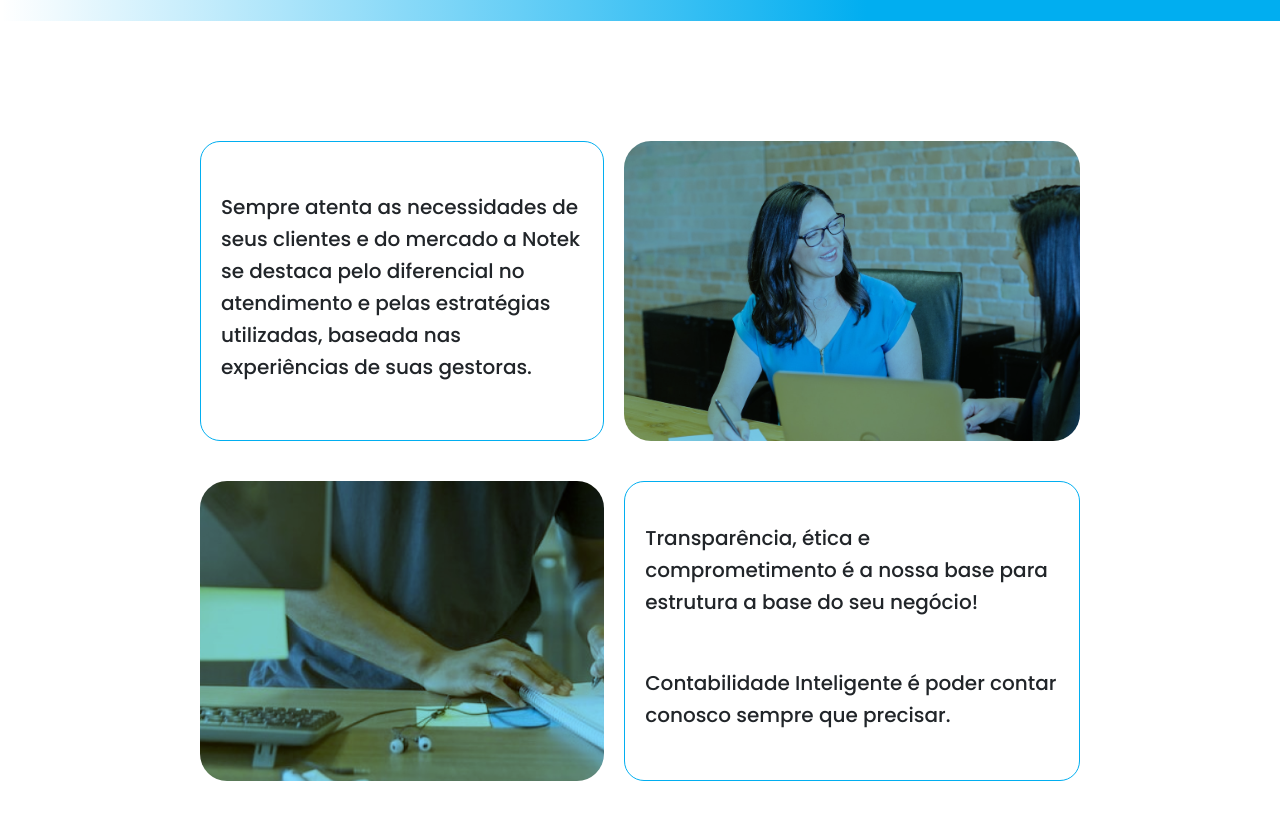
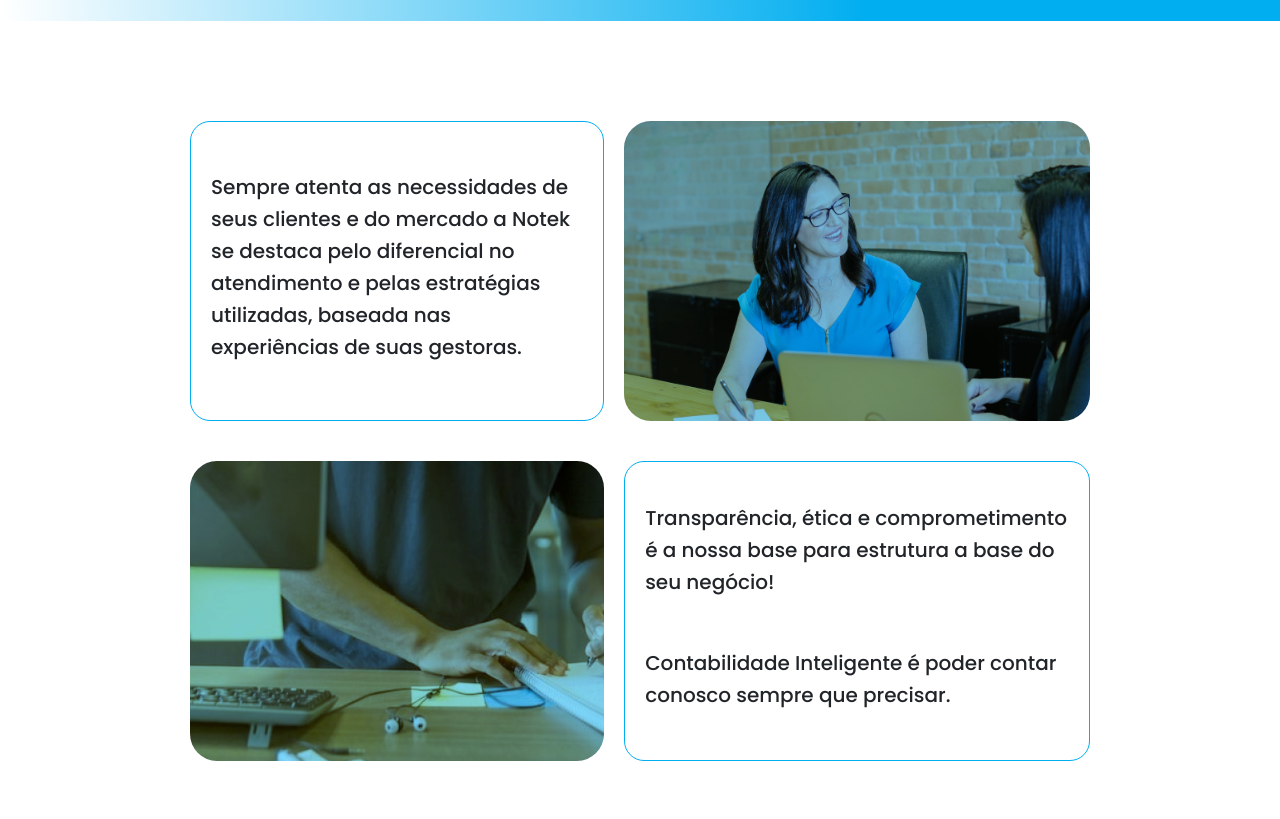
Before and after one commit to M1SS1NGHU3S/notekTemp, a React (Create React App) app: page /sobre in a window 1280 px wide. Shown: the part 2020-2839 px from the top of the page. Built offline with nearby package versions, Linux system fonts and the light colour scheme; grey boxes are pictures that could not be loaded.

Commit message:
ImgBox deleted

```diff
--- a/public/index.html
+++ b/public/index.html
@@ -5,8 +5,7 @@
         <meta charset="utf-8">
         <meta name="viewport" content="width=device-width, initial-scale=1">
 
-        <!-- Link tags -->
-        <link href="https://cdn.jsdelivr.net/npm/bootstrap@5.2.3/dist/css/bootstrap.min.css" rel="stylesheet" integrity="sha384-rbsA2VBKQhggwzxH7pPCaAqO46MgnOM80zW1RWuH61DGLwZJEdK2Kadq2F9CUG65" crossorigin="anonymous">
+        <link rel="manifest" href="%PUBLIC_URL%/manifest.json" />
 
         <!-- Font tags -->
         <link rel="preconnect" href="https://fonts.googleapis.com">
--- a/src/components/ImgBox.css
+++ /dev/null
@@ -1,4 +0,0 @@
-.img-box {
-    border-radius: 27px;
-    display: block;
-}
--- a/src/components/ImgBox.js
+++ /dev/null
@@ -1,21 +0,0 @@
-import "./ImgBox.css"
-
-function ImgBox(props) {
-    const bgStyle = {
-        height: "inherit",
-        width: "inherit",
-        background: `url(${props.bgImage}), ${props.bgColorStyle}`,
-        backgroundBlendMode: "multiply",
-        backgroundRepeat: "no-repeat",
-        backgroundSize: "cover",
-        backgroundPosition: "center"
-    };
-
-    return (
-        <div className="img-box" style={bgStyle}>
-
-        </div>
-    );
-}
-
-export default ImgBox;
--- a/src/sections/SobreBase.css
+++ b/src/sections/SobreBase.css
@@ -7,6 +7,8 @@
     grid-template-columns: auto auto;
     margin-left: auto;
     margin-right: auto;
+    column-gap: 20px;
+    row-gap: 40px;
 }
 
 .sobre-base--container.mobile {
@@ -14,15 +16,19 @@
 }
 
 .sobre-base--item {
-    margin: 20px 10px;
     height: 250px;
     width: 650px;
+}
+
+.img-box {
+    border-radius: 27px;
+    display: block;
 }
 
 @media (max-width: 1350px) {
     .sobre-base--item {
         height: 300px;
-        width: inherit;
+        width: auto;
     }
 }
 
--- a/src/sections/SobreBase.js
+++ b/src/sections/SobreBase.js
@@ -1,11 +1,8 @@
 import "./SobreBase.css"
-import ImgBox from "../components/ImgBox";
 import img1 from "../img/sobre-base1.png";
 import img2 from "../img/sobre-base2.png";
 
 function SobreBase() {
-    const bgColorStyle = "rgba(1, 174, 240, 0.5)";
-
     return (
         <section className="sobre-base">
             <div className="sobre-base--container notek-container desktop">
@@ -16,10 +13,10 @@ function SobreBase() {
                     </h3>
                 </div>
                 <div className="sobre-base--item">
-                    <ImgBox bgColorStyle={bgColorStyle} bgImage={img1} />
+                    <LargeImgBox bgImage={img1} />
                 </div>
                 <div className="sobre-base--item">
-                    <ImgBox bgColorStyle={bgColorStyle} bgImage={img2} />
+                    <LargeImgBox bgImage={img2} />
                 </div>
                 <div className="sobre-base--item blue-border text-box">
                     <h3>
@@ -33,7 +30,7 @@ function SobreBase() {
 
             <div className="sobre-base--container notek-container mobile">
                 <div className="sobre-base--item item-img">
-                    <ImgBox bgColorStyle={bgColorStyle} bgImage={img1} />
+                    <LargeImgBox bgImage={img1} />
                 </div>
                 <div className="sobre-base--item item-text blue-border text-box">
                     <h3>
@@ -42,7 +39,7 @@ function SobreBase() {
                     </h3>
                 </div>
                 <div className="sobre-base--item item-img">
-                    <ImgBox bgColorStyle={bgColorStyle} bgImage={img2} />
+                    <LargeImgBox bgImage={img2} />
                 </div>
                 <div className="sobre-base--item item-text blue-border text-box">
                     <h3>
@@ -57,4 +54,20 @@ function SobreBase() {
     );
 }
 
+function LargeImgBox(props) {
+    const bgStyle = {
+        height: "inherit",
+        width: "inherit",
+        background: `url(${props.bgImage}), rgba(1, 174, 240, 0.5)`,
+        backgroundBlendMode: "multiply",
+        backgroundRepeat: "no-repeat",
+        backgroundSize: "cover",
+        backgroundPosition: "center"
+    };
+
+    return (
+        <div className="img-box" style={bgStyle}></div>
+    );
+}
+
 export default SobreBase;
```
Also changed, not shown: public/manifest.json, 1 other file (tests, documents, lock files or other folders).
